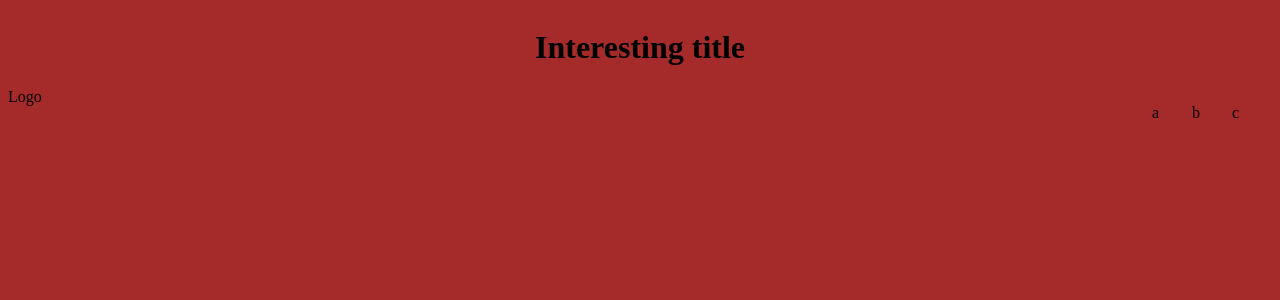
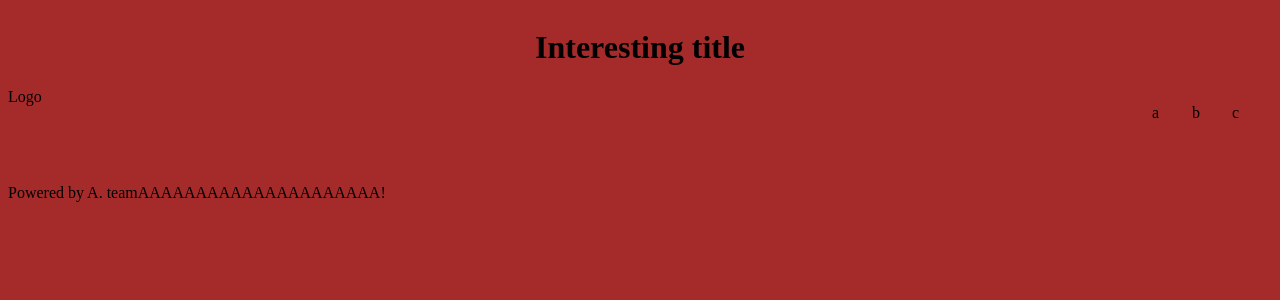
Before and after one commit to maximusprime01/nuitinfo2, a PHP site: page / in a window 1280 px wide. Shown: the top 300 px of the page. Run offline with PHP 8.4, Linux system fonts and the light colour scheme.

Commit message:
FEET: footer

```diff
--- a/index.html
+++ b/index.html
@@ -33,6 +33,16 @@
             <div class="main">
 
             </div>
+
+            <div class="footer">
+                <p>
+                    Powered by A. team
+                </p>
+                <p>
+                    AAAAAAAAAAAAAAAAAAAAA!
+                </p>
+            </div>
+
         </div>
 
     </body>
--- a/style.css
+++ b/style.css
@@ -38,3 +38,9 @@ body nav
 {
     width: 5vh;
 }
+
+.footer
+{
+    display: flex;
+    flex-direction: row;
+}
```
